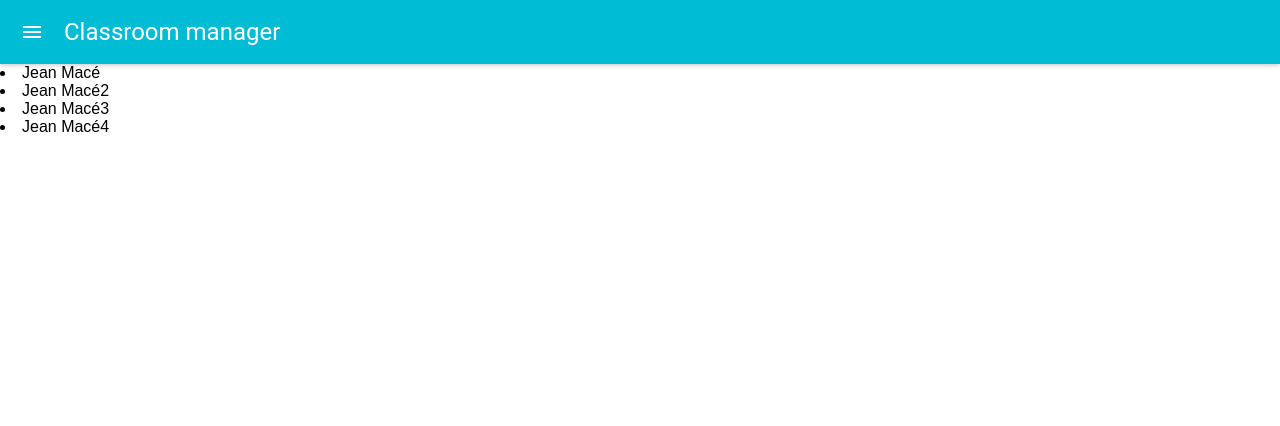
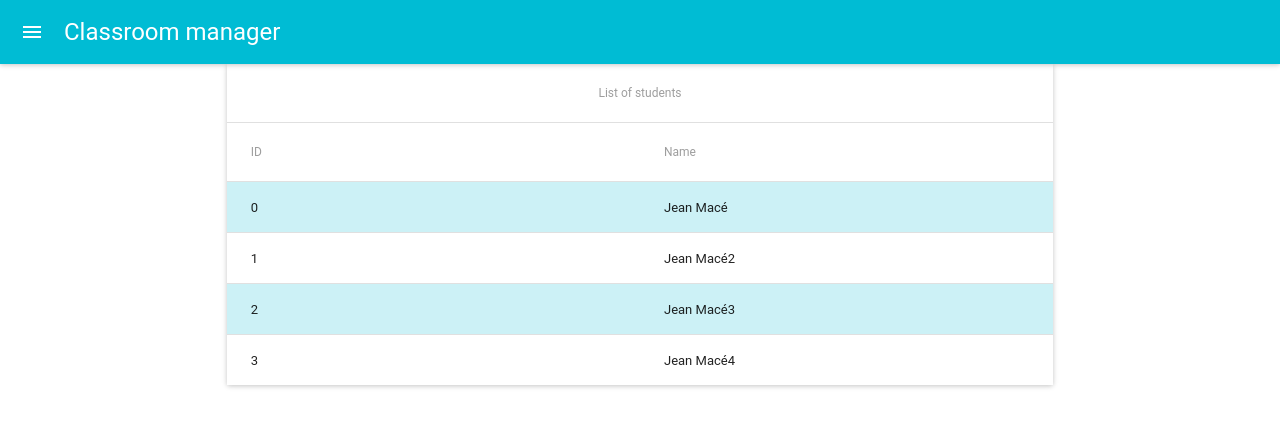
Before and after one commit to fabienpinel/lls-frontest, a React (Create React App) app in the folder lls-frontend/: page / in a window 1280 px wide. Shown: the top 426 px of the page. Built offline with nearby package versions, Linux system fonts and the light colour scheme; the HTML template or start-up script is replaced by a standard one.

Commit message:
list of students in gridlist, adding lib for grid layout

```diff
--- a/lls-frontend/package.json
+++ b/lls-frontend/package.json
@@ -6,6 +6,7 @@
     "material-ui": "^0.20.0",
     "react": "^16.2.0",
     "react-dom": "^16.2.0",
+    "react-flexbox-grid": "^2.0.0",
     "react-scripts": "1.1.1"
   },
   "scripts": {
--- a/lls-frontend/src/App.js
+++ b/lls-frontend/src/App.js
@@ -5,6 +5,29 @@ import Classroom from './Components/Classroom/classroom';
 import './App.css';
 
 class App extends Component {
+  constructor() {
+    super();
+    this.state = {
+      students: [
+        {
+            firstname: "Jean",
+            lastname: "Macé",
+        },
+        {
+            firstname: "Jean",
+            lastname: "Macé2",
+        },
+        {
+            firstname: "Jean",
+            lastname: "Macé3",
+        },
+        {
+            firstname: "Jean",
+            lastname: "Macé4",
+        }
+    ]
+    }
+  }
   render() {
     return (
       <MuiThemeProvider>
@@ -13,7 +36,7 @@ class App extends Component {
             title="Classroom manager"
             iconClassNameRight="muidocs-icon-class"
           />
-          <Classroom />
+          <Classroom studentList={this.state.students}/>
         </div>
       </MuiThemeProvider>
 
--- a/lls-frontend/src/Components/Classroom/classroom.js
+++ b/lls-frontend/src/Components/Classroom/classroom.js
@@ -1,45 +1,85 @@
 import React, { Component } from 'react';
+import {
+    Table,
+    TableBody,
+    TableHeader,
+    TableHeaderColumn,
+    TableRow,
+    TableRowColumn,
+} from 'material-ui/Table';
+import Paper from 'material-ui/Paper';
+import { Grid, Row, Col } from 'react-flexbox-grid';
 import './classroom.css';
 
 class Classroom extends Component {
     constructor() {
         super();
         this.state = {
-            students : [
-                {
-                    firstname: "Jean",
-                    lastname: "Macé",
-                },
-                {
-                    firstname: "Jean",
-                    lastname: "Macé2",
-                },
-                {
-                    firstname: "Jean",
-                    lastname: "Macé3",
-                },
-                {
-                    firstname: "Jean",
-                    lastname: "Macé4",
-                }
-            ]
+            tableConfig: {
+                fixedHeader: false,
+                fixedFooter: false,
+                stripedRows: true,
+                showRowHover: true,
+                selectable: false,
+                multiSelectable: false,
+                enableSelectAll: false,
+                deselectOnClickaway: true,
+                showCheckboxes: false
+            }
         };
     }
     render() {
         return (
             <section className="classroom">
-                    <div className={'student-wrapper'}>
-                        {this.state.students.map(function (student, index) {
-                            return <li
-                                id={"student-" + index}
-                                key={"student-" + index}
-                            >
-                            {student.firstname+" "+student.lastname}
-                            </li>;
-                        })}
-
-                    </div>
-                </section>
+            <Grid fluid>
+        <Row>
+          <Col mdOffset={2} s={12} md={8}>
+                <div className={'student-wrapper'}>
+                <Paper depth={2}>
+                    <Table
+                        fixedHeader={this.state.tableConfig.fixedHeader}
+                        fixedFooter={this.state.tableConfig.fixedFooter}
+                        selectable={this.state.tableConfig.selectable}
+                        multiSelectable={this.state.tableConfig.multiSelectable}
+                    >
+                        <TableHeader
+                            displaySelectAll={this.state.tableConfig.showCheckboxes}
+                            adjustForCheckbox={this.state.tableConfig.showCheckboxes}
+                            enableSelectAll={this.state.tableConfig.enableSelectAll}
+                        >
+                            <TableRow>
+                                <TableHeaderColumn
+                                colSpan="2"
+                                tooltip="List of all the students from this classroom"
+                                style={{ textAlign: 'center' }}>
+                                    List of students
+              </TableHeaderColumn>
+                            </TableRow>
+                            <TableRow>
+                                <TableHeaderColumn tooltip="ID of the student">ID</TableHeaderColumn>
+                                <TableHeaderColumn tooltip="Name">Name</TableHeaderColumn>
+                            </TableRow>
+                        </TableHeader>
+                        <TableBody
+                            displayRowCheckbox={this.state.tableConfig.showCheckboxes}
+                            deselectOnClickaway={this.state.tableConfig.deselectOnClickaway}
+                            showRowHover={this.state.tableConfig.showRowHover}
+                            stripedRows={this.state.tableConfig.stripedRows}
+                        >
+                            {this.props.studentList.map((student, index) => (
+                                <TableRow key={index}>
+                                    <TableRowColumn>{index}</TableRowColumn>
+                                    <TableRowColumn>{student.firstname + " " + student.lastname}</TableRowColumn>
+                                </TableRow>
+                            ))}
+                        </TableBody>
+                    </Table>
+                    </Paper>
+                </div>
+          </Col>
+        </Row>
+      </Grid>
+            </section>
         );
     }
 }
```
Also changed, not shown: 1 other file (tests, documents, lock files or other folders).
